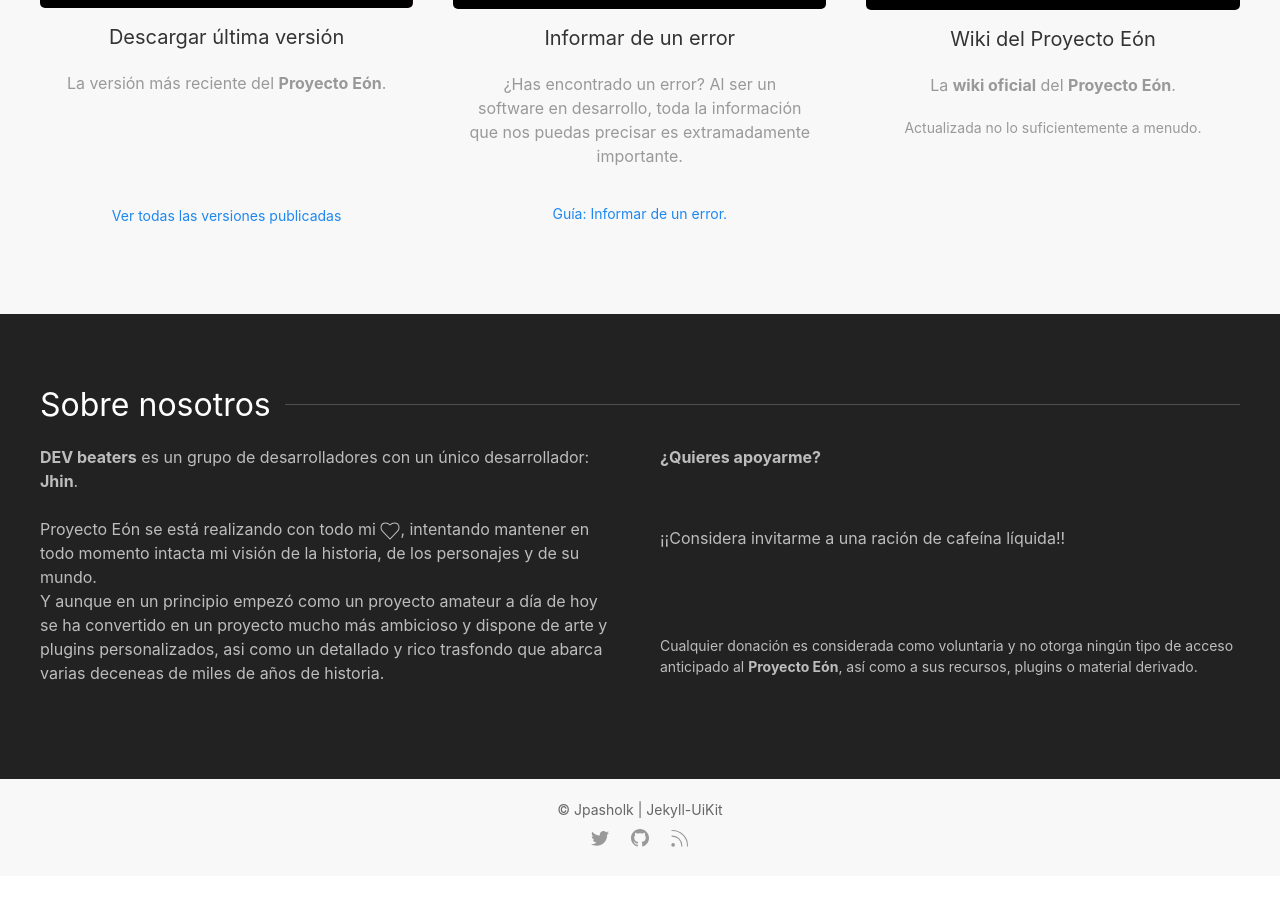
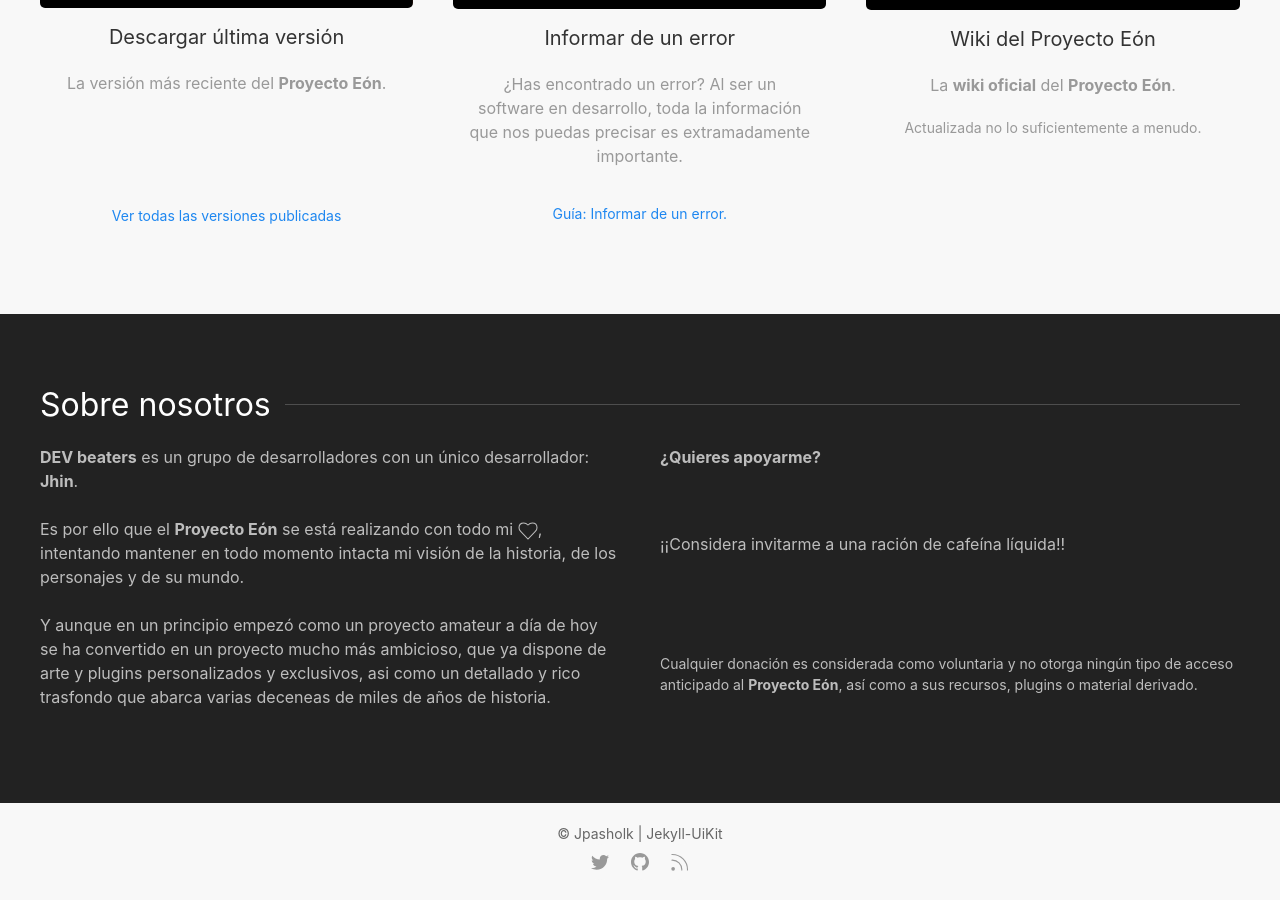
Before and after one commit to Throyd/eonproject, a Jekyll site: the page built from index.html, in a window 1280 px wide and 900 px high, scrolled down 803 px. Built offline with Jekyll 4.4.1, drawn with Linux system fonts in a browser that asks for light colours; nearby versions of some CDN libraries; the list of posts is cut into pages by our own code; comment, search, counter and statistics services are not loaded; a style sheet for code colours, icons or effects is not loaded; before the commit the page ends 1679 px from its top, so only the background shows below that.

Commit message:
Update home.html

```diff
--- a/_layouts/home.html
+++ b/_layouts/home.html
@@ -68,9 +68,9 @@ layout: default
         <div class="uk-grid-match uk-child-width-1-2@m" uk-grid>
           <div>
             <p>
-              <strong>DEV beaters</strong> es un grupo de desarrolladores con un único desarrollador: <strong>Jhin</strong>.<br /><br /
-              Es por ello que el <strong>Proyecto Eón</strong> se está realizando con todo mi <span uk-icon="icon: heart"></span>, intentando mantener en todo momento intacta mi visión de la historia, de los personajes y de su mundo.<br />
-              Y aunque en un principio empezó como un proyecto amateur a día de hoy se ha convertido en un proyecto mucho más ambicioso y dispone de arte y plugins personalizados, asi como un detallado y rico trasfondo que abarca varias deceneas de miles de años de historia.
+              <strong>DEV beaters</strong> es un grupo de desarrolladores con un único desarrollador: <strong>Jhin</strong>.<br /><br />
+              Es por ello que el <strong>Proyecto Eón</strong> se está realizando con todo mi <span uk-icon="icon: heart"></span>, intentando mantener en todo momento intacta mi visión de la historia, de los personajes y de su mundo.<br /><br />
+              Y aunque en un principio empezó como un proyecto amateur a día de hoy se ha convertido en un proyecto mucho más ambicioso, que ya dispone de arte y plugins personalizados y exclusivos, asi como un detallado y rico trasfondo que abarca varias deceneas de miles de años de historia.
               <br><br>
              </p>
           </div>
```
